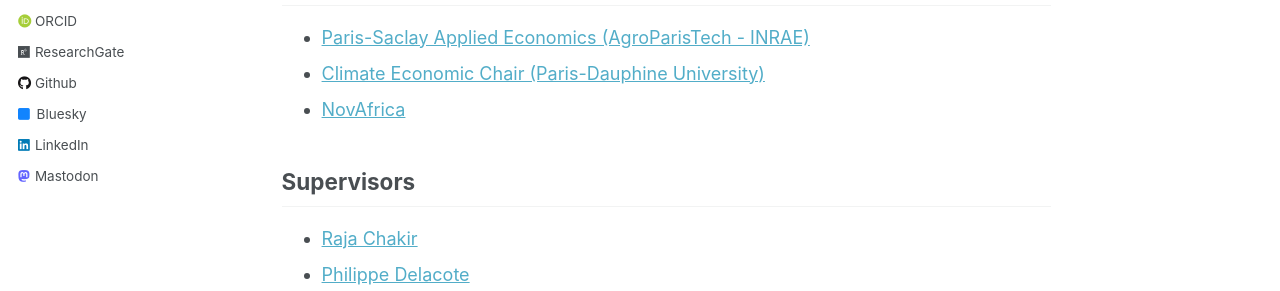
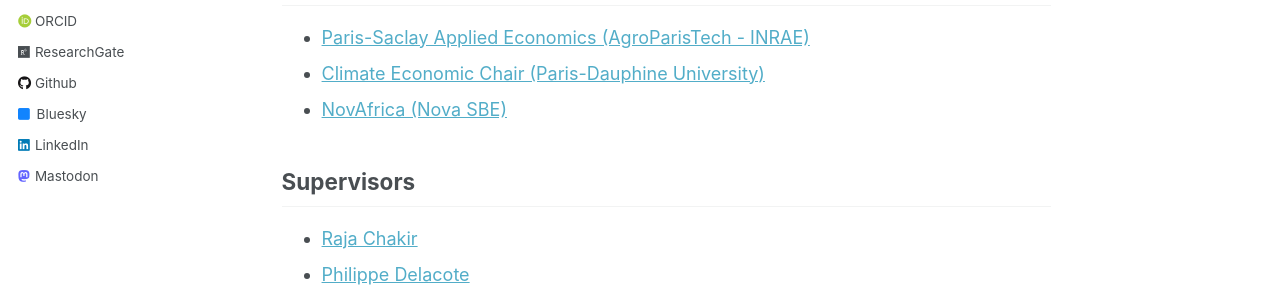
Before and after one commit to edouardpignede/edouardpignede.github.io, a Jekyll site: the page built from _pages/about.md, in a window 1280 px wide and 1220 px high. Shown: the part 429-720 px from the top of the window. Built offline with Jekyll 4.4.1, drawn with Linux system fonts in a browser that asks for light colours; some web fonts are replaced.

Commit message:
Update Novafrica

```diff
--- a/_pages/about.md
+++ b/_pages/about.md
@@ -21,7 +21,7 @@
 ------------
 - [Paris-Saclay Applied Economics (AgroParisTech - INRAE)](https://www6.versailles-grignon.inrae.fr/psae)
 - [Climate Economic Chair (Paris-Dauphine University)](https://www.chaireeconomieduclimat.org/en/)
-- [NovAfrica](https://novafrica.org/)
+- [NovAfrica (Nova SBE)](https://novafrica.org/)
 
 Supervisors
 -----------
```
